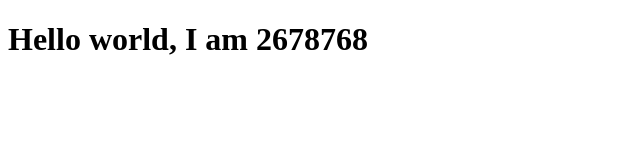
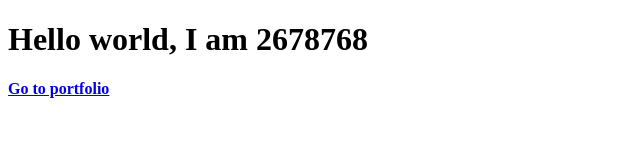
Before and after one commit to Terence-wits/Terence-s-lab-1, a plain HTML site: page index.html in a window 1280 px wide. Shown: the whole page, without its empty margins (0-640 px from the left). Drawn offline with Linux system fonts and the light colour scheme.

Commit message:
i added a link in the index.html file

```diff
--- a/index.html
+++ b/index.html
@@ -2,5 +2,6 @@
 <html>
     <body>
         <h1>Hello world, I am 2678768</h1>
+        <h4><a href="2678768-lab2.html">Go to portfolio</a></h4>
     </body>
 </html>
```
